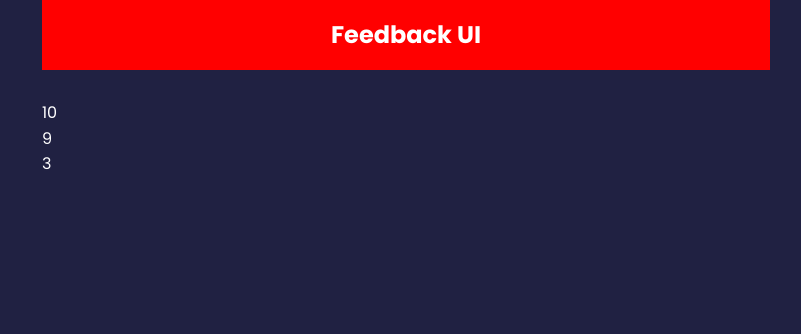
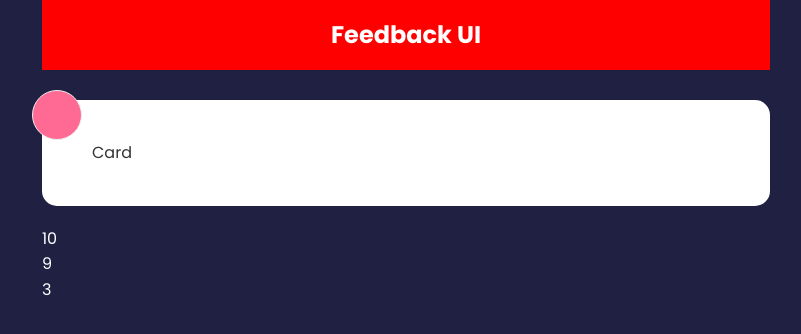
Before and after one commit to akim-dev/react-udemynew, a React (Create React App) app: page / in a window 1280 px wide. Shown: the top 334 px of the page, without its empty margins (234-1035 px from the left). Built offline with nearby package versions, Linux system fonts and the light colour scheme.

Commit message:
4 files modified

```diff
--- a/src/App.js
+++ b/src/App.js
@@ -7,13 +7,13 @@ import FeedbackItem from './components/FeedbackItem';
 import FeedbackData from './data/FeedbackData';
 
 export default function App() {
-  const [Feedback, setFeedback] = useState(FeedbackData);
+  const [feedback, setFeedback] = useState(FeedbackData);
 
   return (
     <div className="container">
       <Header text="Feedback UI" />
-      {/* <FeedbackItem /> */}
-      <FeedbackList feedback={Feedback} />
+      <FeedbackItem feedback={feedback} />
+      <FeedbackList feedback={feedback} />
     </div>
   );
 }
--- a/src/components/FeedbackItem.jsx
+++ b/src/components/FeedbackItem.jsx
@@ -1,22 +1,25 @@
 import React from 'react';
 import { useState } from 'react';
+import Card from './shared/Card';
 
 function FeedbackItem({ item }) {
-  // const [rating, setRating] = useState(10);
+  console.log(item);
+  const [rating, setRating] = useState(10);
   // const [text, setText] = useState('This is default text from useState');
 
-  const hadleChangeRating = function () {
-    setRating(function (prev) {
-      console.log(prev);
-      return prev + 1;
-    });
-  };
+  // const hadleChangeRating = function () {
+  //   setRating(function (prev) {
+  //     console.log(prev);
+  //     return prev + 1;
+  //   });
+  // };
 
   return (
     <div className="card">
-      <div className="num-display">{item.rating}</div>
-      <div className="text-display">{item.text}</div>
-      <button onClick={hadleChangeRating}>Click Me</button>
+      <Card />
+      <div className="num-display">{item}</div>
+      <div className="text-display">{item}</div>
+      {/* <button onClick={hadleChangeRating}>Click Me</button> */}
     </div>
   );
 }
--- a/src/components/shared/Card.js
+++ b/src/components/shared/Card.js
@@ -0,0 +1,7 @@
+import React from 'react';
+
+function Card() {
+  return <div>Card</div>;
+}
+
+export default Card;
```
